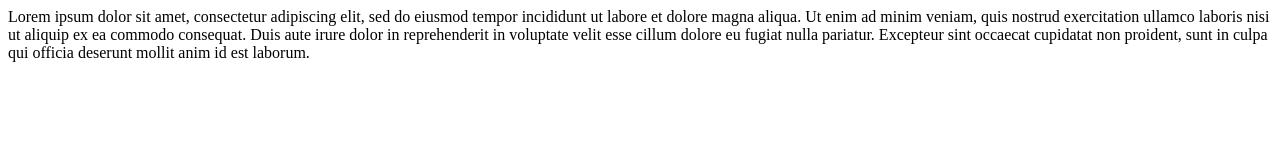
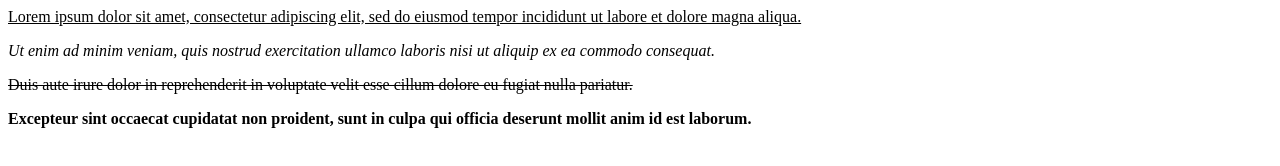
Before and after one commit to knightmoves-schools/008-text-formatting-hepanazure, a website: page index.html in a window 1280 px wide. Drawn offline with Linux system fonts and the light colour scheme.

Commit message:
I added underlined text, struckthrough, and bold text

```diff
--- a/index.html
+++ b/index.html
@@ -4,12 +4,20 @@
     </head>
     <body>
         <p>
-            Lorem ipsum dolor sit amet, consectetur adipiscing elit, sed do eiusmod tempor
-            incididunt ut labore et dolore magna aliqua. Ut enim ad minim veniam, quis
-            nostrud exercitation ullamco laboris nisi ut aliquip ex ea commodo consequat.
-            Duis aute irure dolor in reprehenderit in voluptate velit esse cillum dolore eu
-            fugiat nulla pariatur. Excepteur sint occaecat cupidatat non proident, sunt in
-            culpa qui officia deserunt mollit anim id est laborum.
+            <u>Lorem ipsum dolor sit amet, consectetur adipiscing elit, sed do eiusmod tempor
+            incididunt ut labore et dolore magna aliqua.</u>
+        </p>
+        <p>
+            <em>Ut enim ad minim veniam, quis nostrud exercitation ullamco laboris nisi ut
+            aliquip ex ea commodo consequat.</em>
+        </p>
+        <p>
+            <s>Duis aute irure dolor in reprehenderit in voluptate velit esse cillum dolore eu
+            fugiat nulla pariatur.</s>
+        </p>
+        <p>
+            <strong>Excepteur sint occaecat cupidatat non proident, sunt in
+            culpa qui officia deserunt mollit anim id est laborum.</strong>
         </p>
     </body>
 </html>
```
